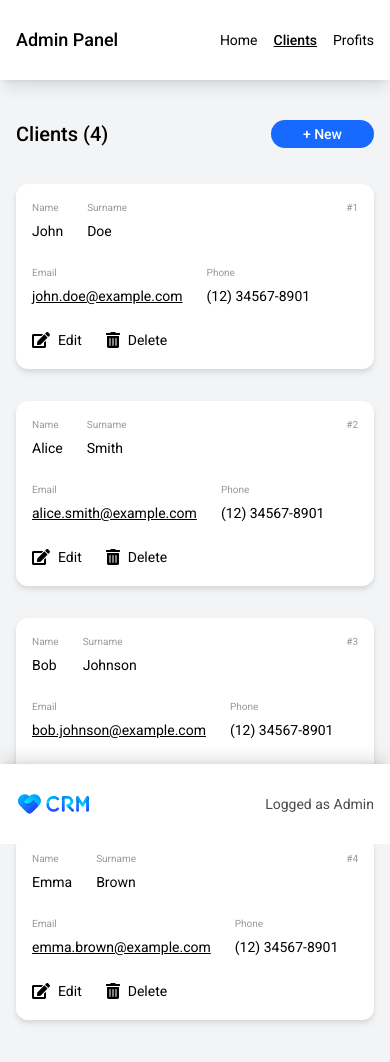
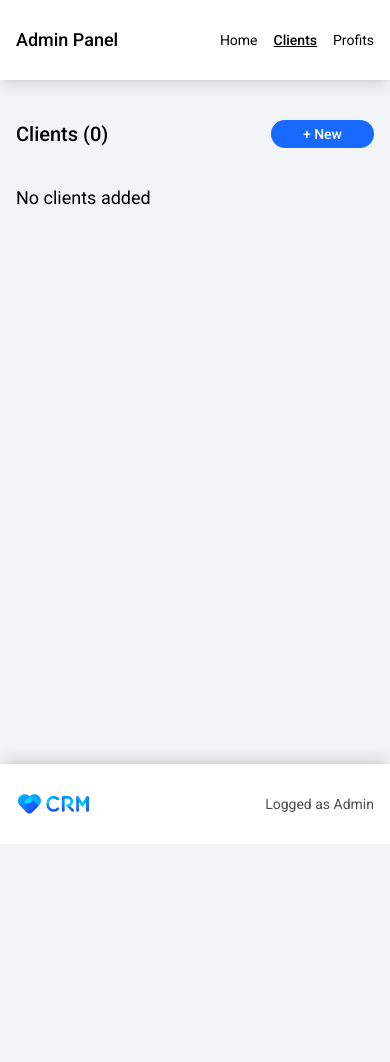
Before and after one commit to Diounata/lunardev-frontend-test, a Next.js app: page /clients in a window 390 px wide. Shown: the top 1062 px of the page. After the commit the page ends 844 px from the top, so only its background shows below. Built offline with nearby package versions, Linux system fonts and the light colour scheme.

Commit message:
feat: add get-all-clients hook

```diff
--- a/src/app/clients/page.tsx
+++ b/src/app/clients/page.tsx
@@ -1,81 +1,49 @@
 'use client'
 
-import { useEffect, useMemo, useState } from 'react'
 import Link from 'next/link'
 
 import { Button } from '@/components/button'
-import { Client } from '@/features/clients/types/client'
 import { ClientCard } from '@/features/clients/components/client-card'
 import { ClientsTable } from '@/features/clients/components/clients-table'
 
+import { useGetAllClients } from '@/features/clients/hooks/getAll'
+import { useWindowWidth } from '@/lib/hooks/useWindowWidth'
+
+import type { Client } from '@/features/clients/types/client'
+
 export default function Clients() {
-  const [width, setWidth] = useState(window.innerWidth)
-
-  useEffect(() => {
-    const handleResize = () => {
-      setWidth(window.innerWidth)
-    }
-
-    window.addEventListener('resize', handleResize)
-
-    return () => {
-      window.removeEventListener('resize', handleResize)
-    }
-  }, [])
-
-  const clients = useMemo<Client[]>(
-    () => [
-      {
-        id: '1',
-        name: 'John',
-        surname: 'Doe',
-        email: 'john.doe@example.com',
-        phone: '12345678901',
-      },
-      {
-        id: '2',
-        name: 'Alice',
-        surname: 'Smith',
-        email: 'alice.smith@example.com',
-        phone: '12345678901',
-      },
-      {
-        id: '3',
-        name: 'Bob',
-        surname: 'Johnson',
-        email: 'bob.johnson@example.com',
-        phone: '12345678901',
-      },
-      {
-        id: '4',
-        name: 'Emma',
-        surname: 'Brown',
-        email: 'emma.brown@example.com',
-        phone: '12345678901',
-      },
-    ],
-    []
-  )
+  const {
+    initialData: { clients },
+  } = useGetAllClients()
 
   return (
     <div className="flex flex-col gap-9">
       <header className="flex items-center justify-between">
-        <h1 className="text-xl font-medium md:text-3xl">Clients (4)</h1>
+        <h1 className="text-xl font-medium md:text-3xl">Clients ({clients.length})</h1>
 
         <Link href="/clients/create">
           <Button>+ New</Button>
         </Link>
       </header>
 
-      {width >= 1280 ? (
-        <ClientsTable clients={clients} />
-      ) : (
-        <main className="grid sm:grid-cols-2 md:grid-cols-3 flex-col gap-8">
-          {clients.map((client, index) => (
-            <ClientCard client={client} index={index + 1} key={client.id} />
-          ))}
-        </main>
-      )}
+      <main>
+        <ClientsDisplay clients={clients} />
+      </main>
     </div>
   )
 }
+
+function ClientsDisplay({ clients }: { clients: Client[] }) {
+  const { width } = useWindowWidth()
+
+  if (!clients.length) return <div className="text-lg">No clients added</div>
+  if (width >= 1280) return <ClientsTable clients={clients} />
+
+  return (
+    <div className="grid sm:grid-cols-2 md:grid-cols-3 flex-col gap-8">
+      {clients.map((client, index) => (
+        <ClientCard client={client} index={index + 1} key={client.id} />
+      ))}
+    </div>
+  )
+}
--- /dev/null
+++ b/src/features/clients/hooks/getAll.ts
@@ -0,0 +1,13 @@
+import { useLocalStorage } from '@/lib/hooks/useLocalStorage'
+
+import type { Client } from '../types/client'
+
+export function useGetAllClients() {
+  const { getLocalStorage } = useLocalStorage<Client[]>()
+
+  const initialData = {
+    clients: getLocalStorage('clients') ?? [],
+  }
+
+  return { initialData }
+}
```
